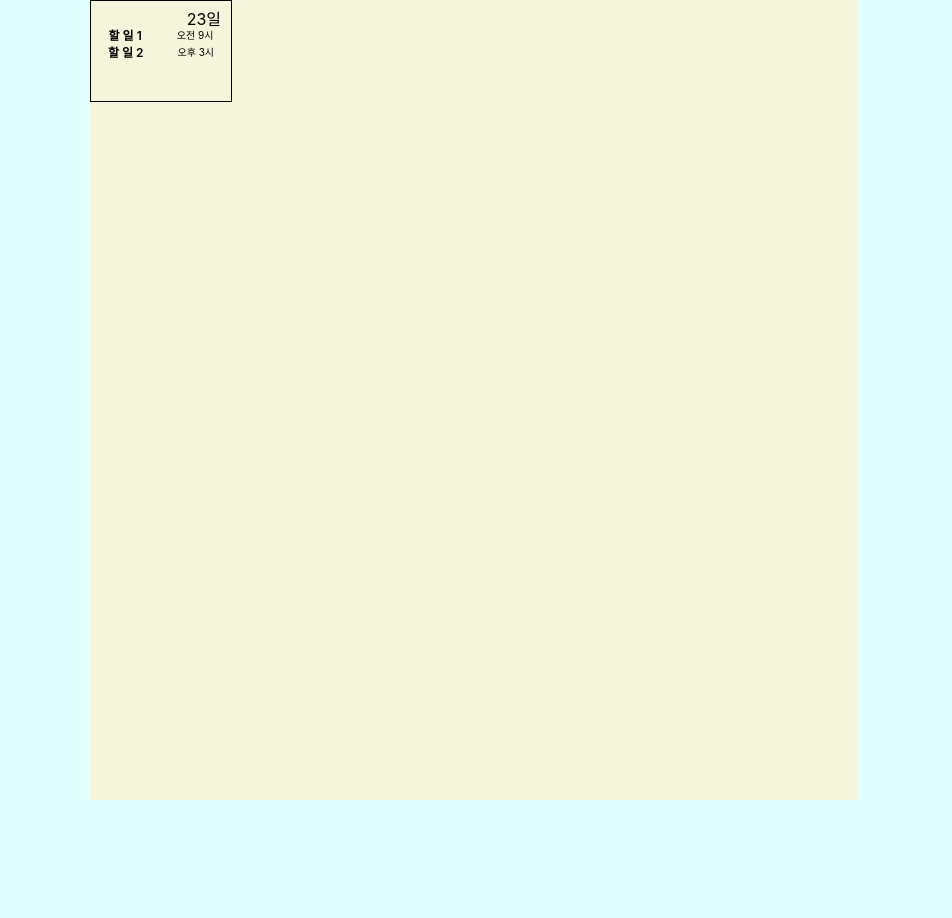
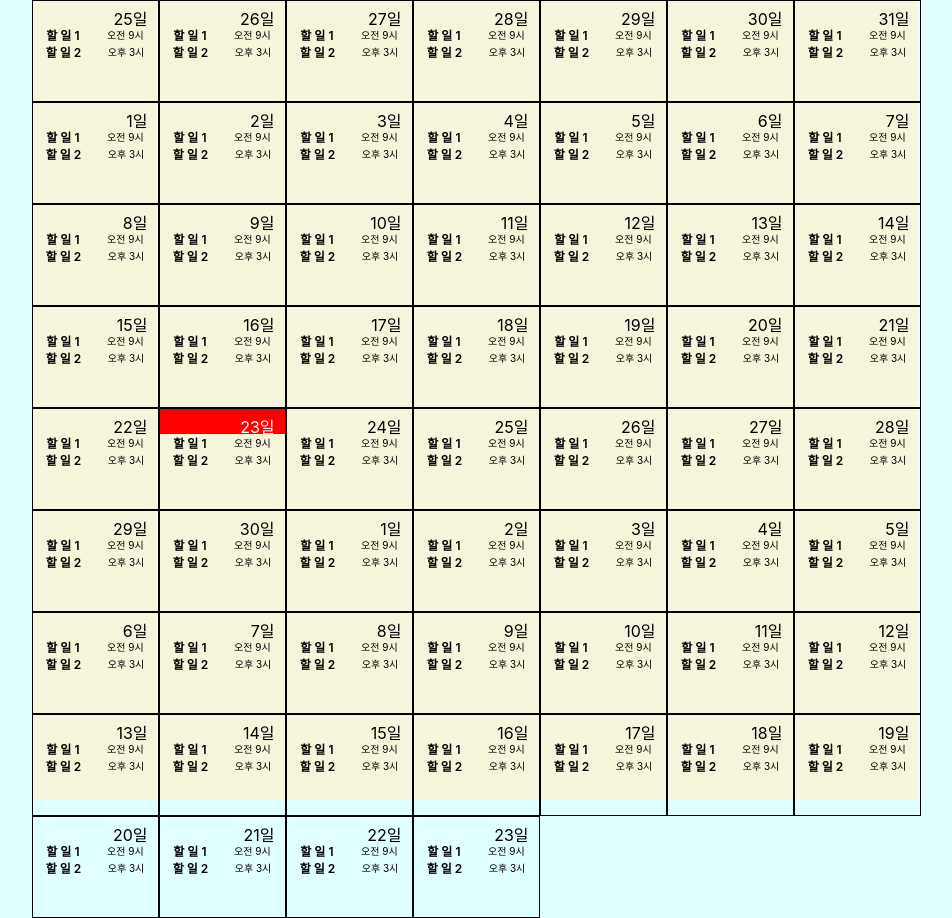
Before and after one commit to jaewoogwak/calendar, a React (Create React App) app: page / in a window 1280 px wide. Shown: the whole page, without its empty margins (166-1118 px from the left). Before the commit the page ends 800 px from the top, so only its background shows below. Built offline with nearby package versions, Linux system fonts and the light colour scheme.

Commit message:
날짜 렌더링

```diff
--- a/src/App.js
+++ b/src/App.js
@@ -1,21 +1,70 @@
-import { useState } from "react";
+import { useEffect, useState } from "react";
 import styled from "styled-components";
 import "./App.css";
 import Box from "./components/Box";
 
 const Wrapper = styled.div`
+  display: grid;
+  grid-template-columns: repeat(7, 1fr);
+
   background-color: beige;
-  width: 60vw;
+  width: 885px;
   height: 100vh;
   margin: 0 auto;
 `;
 
+const DAY = ["일", "월", "화", "수", "목", "금", "토"];
+const MONTH = [1, 2, 3, 4, 5, 6, 7, 8, 9, 10, 11, 12];
+
 function App() {
-  const [today, setToday] = useState();
+  const [thisYear, setThisYear] = useState(2022);
+  const [thisMonth, setThisMonth] = useState(0);
+  const [thisDate, setThisDate] = useState(0);
+  const [thisDay, setThisDay] = useState("");
+  const [bucket, setBucket] = useState([]);
 
+  const generateBucketItems = () => {
+    let arr = [];
+    let time = new Date().getTime();
+    time = time - 60 * 60 * 24 * 1000 * 30;
+    for (let i = 0; i < 60; i++) {
+      time = time + 60 * 60 * 24 * 1000;
+      let date = new Date(time);
+      const dateItem = {
+        year: date.getFullYear(),
+        month: date.getMonth() + 1,
+        date: date.getDate(),
+        day: date.getDay(),
+      };
+      arr = arr.concat([dateItem]);
+    }
+    setBucket(arr);
+  };
+  const setToday = () => {
+    const time = new Date();
+
+    setThisYear(time.getFullYear());
+    setThisMonth(time.getMonth() + 1);
+    setThisDate(time.getDate());
+    setThisDay(time.getDay());
+  };
+  console.log("bucket ", bucket);
+  useEffect(() => {
+    generateBucketItems();
+    setToday();
+  }, []);
   return (
     <Wrapper>
-      <Box></Box>
+      {bucket.map((item) => (
+        <Box
+          key={`${item.year}${item.month}${item.date}${item.day}`}
+          today={`${thisYear}${thisMonth}${thisDate}`}
+          year={item.year}
+          month={item.month}
+          date={item.date}
+          day={item.day}
+        ></Box>
+      ))}
     </Wrapper>
   );
 }
--- a/src/components/Box.js
+++ b/src/components/Box.js
@@ -3,7 +3,7 @@ import styled from "styled-components";
 
 const Wrapper = styled.div`
   border: 0.5px solid black;
-  width: 140px;
+  width: 125px;
   height: 100px;
 `;
 const Date = styled.div`
@@ -11,6 +11,8 @@ const Date = styled.div`
   padding-top: 5px;
   padding-right: 10px;
   height: 20px;
+  background-color: ${(props) => (props.isToday ? "red" : "")};
+  color: ${(props) => (props.isToday ? "white" : "")};
 `;
 const Todos = styled.div`
   font-size: 12px;
@@ -30,10 +32,13 @@ const Time = styled.div`
   font-size: 10px;
   align-self: center;
 `;
-const Box = ({ date }) => {
+const Box = ({ today, year, month, date, day }) => {
   return (
     <Wrapper>
-      <Date>23일</Date>
+      <Date isToday={today === `${year}${month}${date}` ? true : false}>
+        {console.log(today === `${year}${month}${date}`)}
+        {date}일
+      </Date>
       <Todos>
         <Todo>
           <Text>할 일 1</Text>
```
